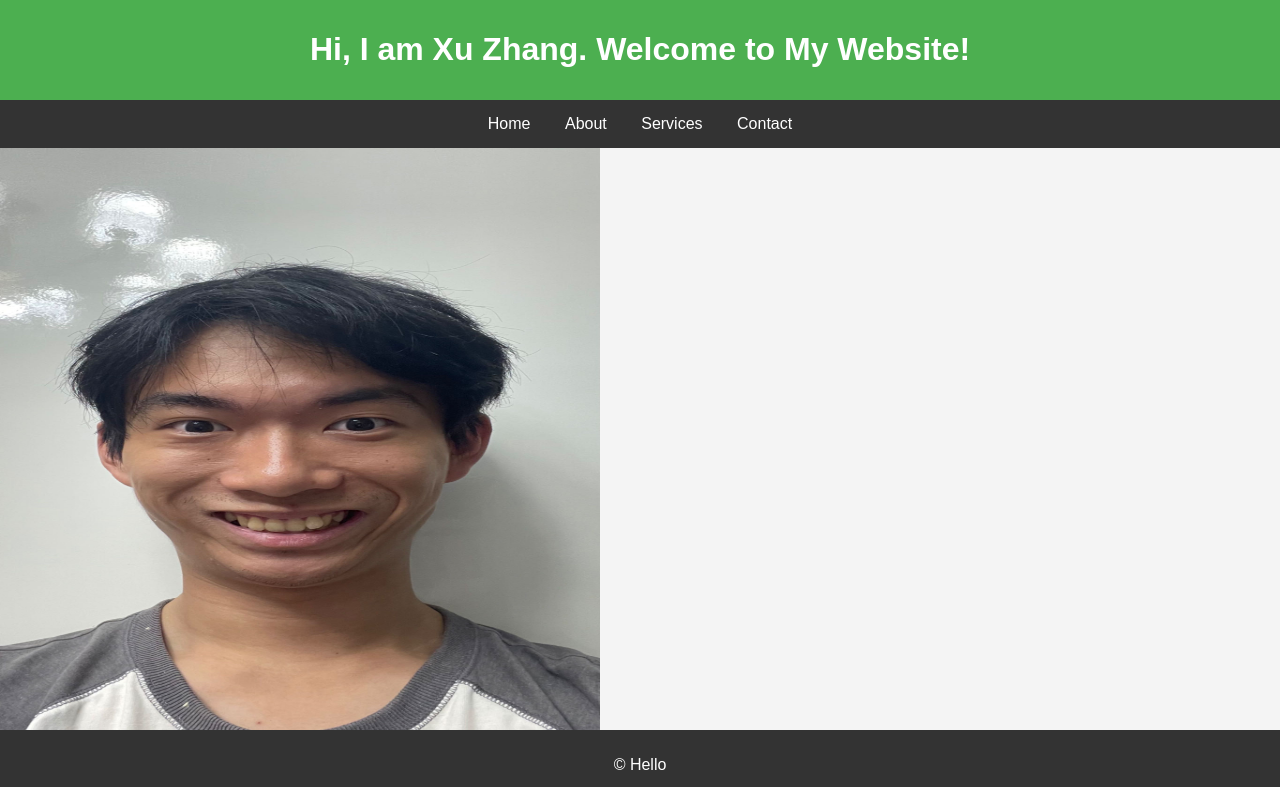
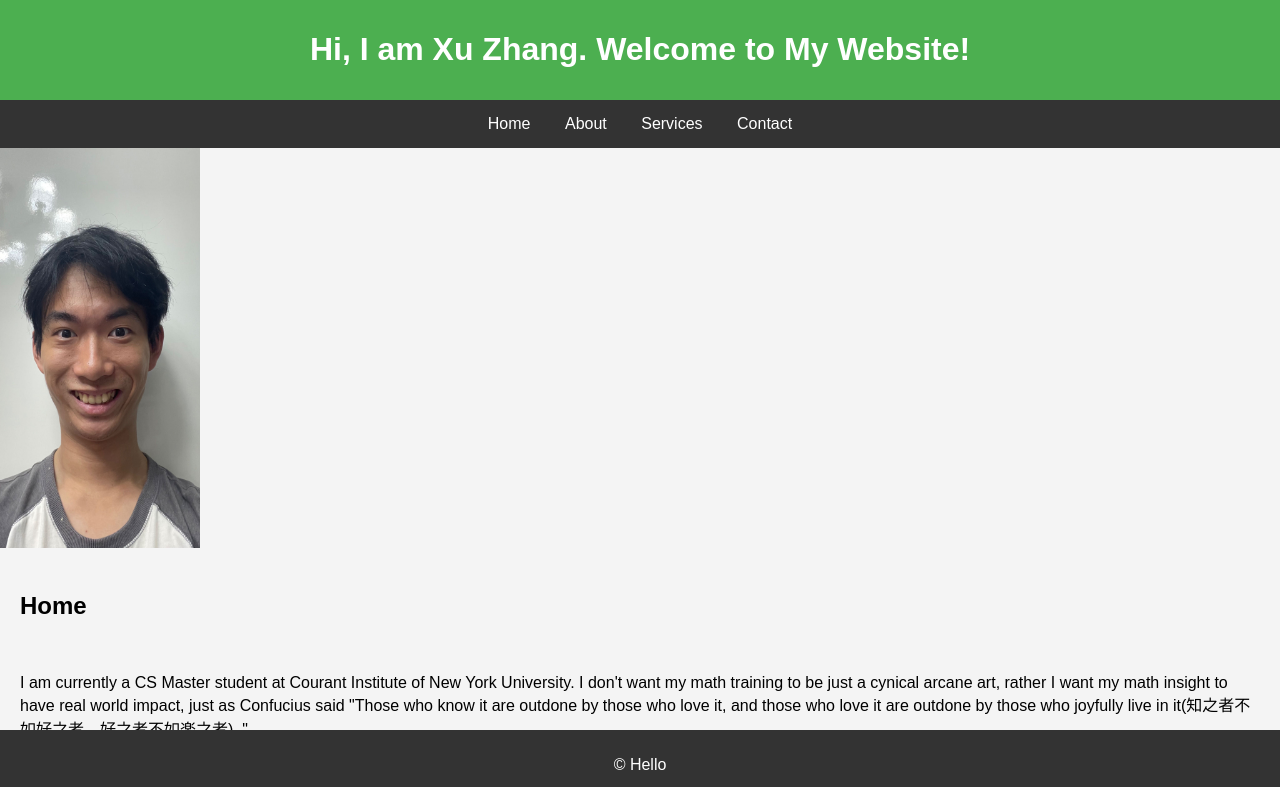
Before and after one commit to Xu-Zhang-Courant/xu-zhang-courant.github.io, a plain HTML site: page index.html in a window 1280 px wide. Shown: the top 787 px of the page. Drawn offline with Linux system fonts and the light colour scheme.

```diff
--- a/index.html
+++ b/index.html
@@ -59,7 +59,7 @@
 </nav>
 
 <body>
-    <img src="https://github.com/Xu-Zhang-Courant/xu-zhang-courant.github.io/blob/main/images/self_casual.jpg?raw=true" alt="My Selfie" width="600" height="600">
+    <img src="https://github.com/Xu-Zhang-Courant/xu-zhang-courant.github.io/blob/main/images/self_casual.jpg?raw=true" alt="My Selfie" width="200" height="400">
 </body>
 
 <div class="container">
```
